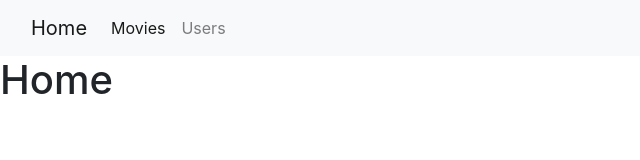
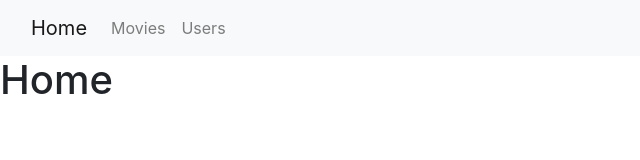
Before and after one commit to YebinK/react-practice, a React (Create React App) app in the folder src/frontend/: page / in a window 1280 px wide. Shown: the top 160 px of the page, without its empty margins (0-640 px from the left). Built offline with nearby package versions, Linux system fonts and the light colour scheme.

Commit message:
feat: NavLink로 활성화된 네비게이션 바 표시하기

```diff
--- a/src/frontend/src/components/Navbar.js
+++ b/src/frontend/src/components/Navbar.js
@@ -1,5 +1,5 @@
 import React from 'react';
-import { Link } from 'react-router-dom';
+import { Link, NavLink } from 'react-router-dom';
 
 const Navbar = () => {
     return (
@@ -9,10 +9,10 @@ const Navbar = () => {
                 <div className="collapse navbar-collapse" id="navbarSupportedContent">
                     <ul className="navbar-nav me-auto mb-2 mb-lg-0">
                         <li className="nav-item">
-                            <Link className="nav-link active" aria-current="page" to="/movies">Movies</Link>
+                            <NavLink className="nav-link" to="/movies" activeClassName="active">Movies</NavLink>
                         </li>
                         <li className="nav-item">
-                            <Link className="nav-link" to="/users">Users</Link>
+                            <NavLink className="nav-link" to="/users" activeClassName="active">Users</NavLink>
                         </li>
                     </ul>
                 </div>
```
